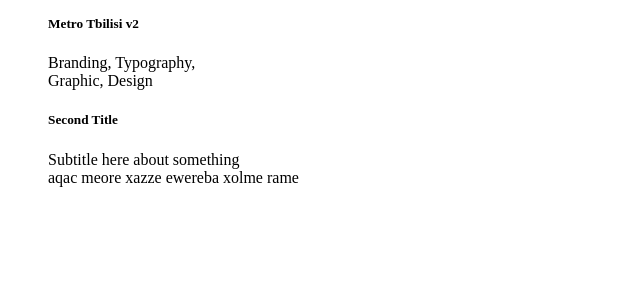
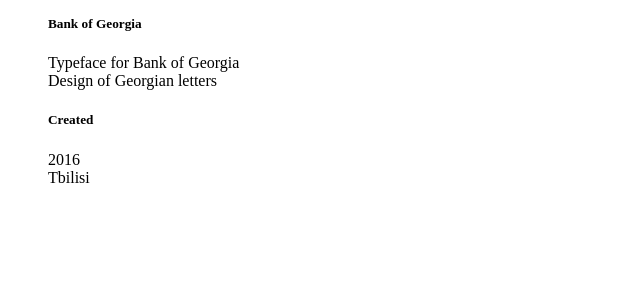
Before and after one commit to mijra/razmadze.ge, a Jekyll site: the page built from _posts/1002-01-03-project3.markdown, in a window 1280 px wide. Shown: the top 300 px of the page, without its empty margins (0-640 px from the left). Built offline with Jekyll 4.4.1, drawn with Linux system fonts in a browser that asks for light colours.

Commit message:
Update 1002-01-03-project3.markdown

```diff
--- a/_posts/1002-01-03-project3.markdown
+++ b/_posts/1002-01-03-project3.markdown
@@ -2,12 +2,12 @@
 layout: post
 category: project
 
-image: https://mir-s3-cdn-cf.behance.net/project_modules/1400/405aad57040901.59ec5d516c5d4.jpg
-mobile: https://mir-s3-cdn-cf.behance.net/project_modules/1400/405aad57040901.59ec5d516c5d4.jpg
+image: https://i.imgur.com/U6FNbv8.jpg
+mobile: https://i.imgur.com/veWaqq3.jpg
 
-title1: Metro Tbilisi v2
-description1: Branding, Typography, <br>Graphic, Design
+title1: Bank of Georgia
+description1: Typeface for Bank of Georgia <br>Design of Georgian letters
 
-title2: Second Title
-description2: Subtitle here about something<br>aqac meore xazze ewereba xolme rame
+title2: Created
+description2: 2016<br>Tbilisi
 ---
```
